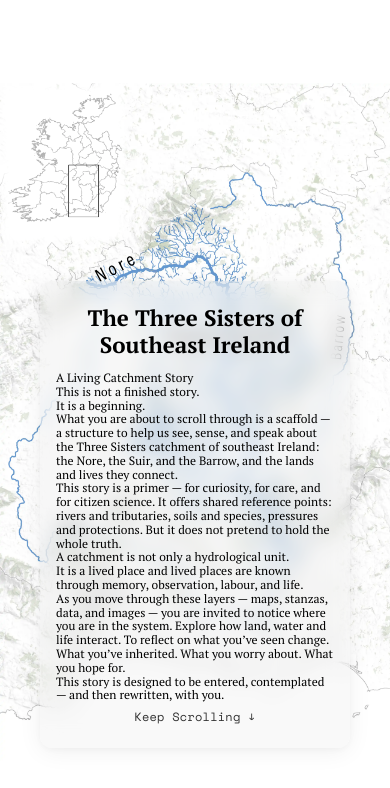
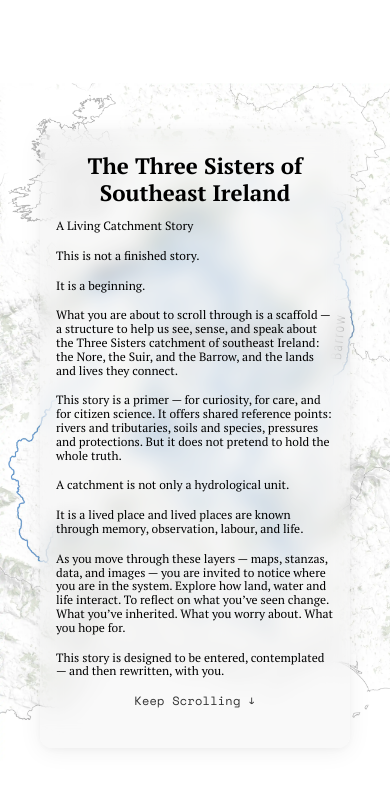
Before and after one commit to proy02/nore-scrollytelling, a SvelteKit app: page / in a window 390 px wide. Shown: the top 788 px of the page. Built offline with nearby package versions, Linux system fonts and the light colour scheme.

Commit message:
.intro text edit

```diff
--- a/src/routes/+page.svelte
+++ b/src/routes/+page.svelte
@@ -607,7 +607,6 @@
     <div class="intro-panel">
       <div class="info-panel intro-info-panel">
         <h1>The Three Sisters of <br> Southeast Ireland <br></h1>
-
         <p>A Living Catchment Story</p>
         <p>This is not a finished story.</p>
         <p>It is a beginning.</p>
@@ -974,7 +973,7 @@
   }
 
   .intro-info-panel p {
-    margin: 0 0 1rem 0;  /* adjust this number */;
+    margin: 0;
     color: #232323;
     line-height: 1.5;
     font-size: 1.1rem;
@@ -1254,7 +1253,7 @@
     .intro-info-panel p {
       font-size: 0.75rem !important;
       line-height: 1.15 !important;
-      margin: 0;
+      margin: 0 0 1rem 0 !important;
     }
 
     .intro-info-panel :global(.keep-scrolling) {
```
